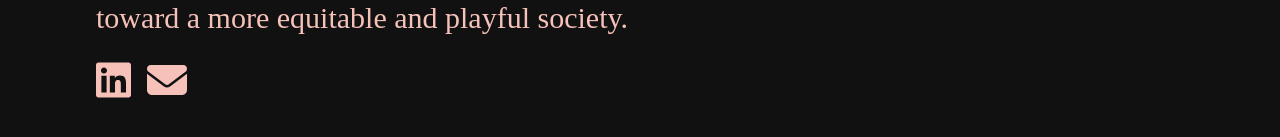
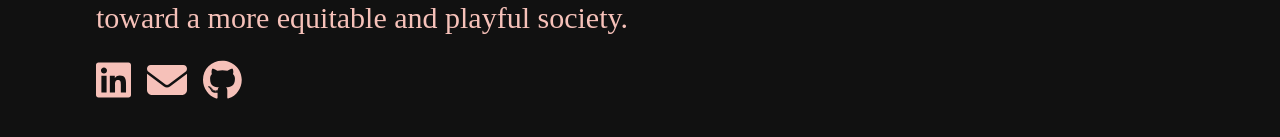
Before and after one commit to kelflyang/kellyfang, a Next.js app: page / in a window 1280 px wide. Shown: the part 573-710 px from the top of the page. Built offline with nearby package versions, Linux system fonts and the light colour scheme.

Commit message:
added github link

```diff
--- a/pages/index.js
+++ b/pages/index.js
@@ -1,5 +1,5 @@
 import { FontAwesomeIcon } from "@fortawesome/react-fontawesome";
-import { faLinkedin } from "@fortawesome/free-brands-svg-icons";
+import { faGithub, faLinkedin } from "@fortawesome/free-brands-svg-icons";
 import { faEnvelope } from "@fortawesome/free-solid-svg-icons";
 import Image from "next/image";
 import Link from "next/link";
@@ -53,6 +53,16 @@ export default function Home() {
                 <Link href={`mailto:fangk@mit.edu`}>
                   <FontAwesomeIcon
                     icon={faEnvelope}
+                    className="hover:text-white transition duration-300 h-10"
+                  />
+                </Link>
+                <Link
+                  href="https://github.com/kelflyang"
+                  target="_blank"
+                  rel="noopener noreferrer"
+                >
+                  <FontAwesomeIcon
+                    icon={faGithub}
                     className="hover:text-white transition duration-300 h-10"
                   />
                 </Link>
```
